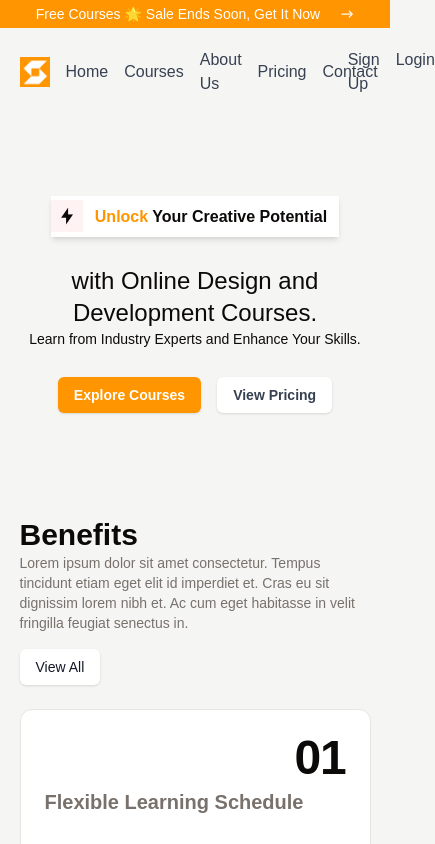
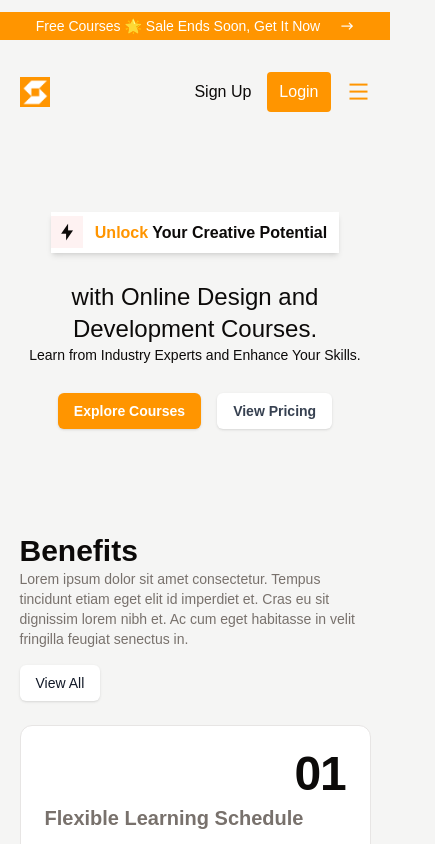
Before and after one commit to kasahun-welela/e-learning, a Next.js app: page / in a window 390 px wide. Shown: the top 844 px of the page, 435 px wide, since content can reach past the window. Built offline with nearby package versions, Linux system fonts and the light colour scheme.

Commit message:
add navigation menu for mobile

```diff
--- a/app/layout.tsx
+++ b/app/layout.tsx
@@ -24,7 +24,7 @@ export default function RootLayout({
   return (
     <html lang="en">
       <body className={` ${beVietnamPro.variable} bg-muted `}>
-        <div className="bg-primary py-1 text-center text-white text-sm flex justify-center gap-5">
+        <div className="bg-primary py-1 my-3 text-center text-white text-sm flex justify-center gap-5">
           <p>Free Courses 🌟 Sale Ends Soon, Get It Now</p>
           <i className="ri-arrow-right-long-line"></i>
         </div>
--- a/components/Header.tsx
+++ b/components/Header.tsx
@@ -1,12 +1,26 @@
+"use client";
 import Image from "next/image";
 import Link from "next/link";
+import { useState } from "react";
 
 export default function Header() {
+  const [menuOpen, setMenuOpen] = useState(false);
+
+  const handleMenuClick = () => {
+    setMenuOpen(!menuOpen);
+  };
+
+  const closeMenu = () => {
+    setMenuOpen(false);
+  };
+
   return (
     <>
-      <div className="max-w-[90%] mx-auto flex justify-between py-5">
+      {/* Desktop nav bar */}
+      <div className="hidden max-w-[90%] mx-auto md:flex justify-between py-5">
         <div>
           <ul className="flex justify-between gap-4 items-center text-gray-700">
+            <Link href="/">
               <Image
                 src="/logo.png"
                 alt="logo"
@@ -14,28 +28,29 @@ export default function Header() {
                 width={30}
                 height={30}
               />
+            </Link>
             <li>
               <Link className="hover:text-primary" href="/">
                 Home
               </Link>
             </li>
             <li>
-              <Link className="hover:text-primary" href="/">
+              <Link className="hover:text-primary" href="/course">
                 Courses
               </Link>
             </li>
             <li>
-              <Link className="hover:text-primary" href="/">
+              <Link className="hover:text-primary" href="/about">
                 About Us
               </Link>
             </li>
             <li>
-              <Link className="hover:text-primary" href="/">
+              <Link className="hover:text-primary" href="/price">
                 Pricing
               </Link>
             </li>
             <li>
-              <Link className="hover:text-primary" href="/">
+              <Link className="hover:text-primary" href="/contact">
                 Contact
               </Link>
             </li>
@@ -51,7 +66,6 @@ export default function Header() {
             <li>
               <Link
                 className="bg-primary text-white py-3 px-4 rounded hover:bg-primary/75"
-                className="hover:text-primary"
                 href="/login"
               >
                 Login
@@ -60,6 +74,96 @@ export default function Header() {
           </ul>
         </div>
       </div>
+
+      {/* Mobile nav bar */}
+      <div className="flex justify-between items-center max-w-[90%] mx-auto md:hidden py-5">
+        <Link href="/">
+          <Image
+            src="/logo.png"
+            alt="logo"
+            className="bg-primary"
+            width={30}
+            height={30}
+          />
+        </Link>
+        <div className="flex items-center gap-4">
+          <Link className="hover:text-primary" href="/">
+            Sign Up
+          </Link>
+          <Link
+            className="bg-primary text-white py-2 px-3 rounded hover:bg-primary/75"
+            href="/login"
+          >
+            Login
+          </Link>
+          <button onClick={handleMenuClick} className="text-primary">
+            <i className="ri-menu-line text-2xl"></i>
+          </button>
+        </div>
+      </div>
+
+      {/* Mobile menu nav list */}
+      {menuOpen && (
+        <div
+          className="fixed inset-0 bg-black bg-opacity-50 z-50 md:hidden"
+          onClick={closeMenu}
+        >
+          <div className="fixed inset-y-0 right-0 w-[75%] bg-white z-50 overflow-y-auto">
+            <div className="flex justify-end p-4">
+              <button onClick={closeMenu} className="text-primary">
+                <i className="ri-close-line text-2xl"></i>
+              </button>
+            </div>
+            <ul className="space-y-4 p-4">
+              <li>
+                <Link
+                  className="hover:text-primary"
+                  href="/"
+                  onClick={closeMenu}
+                >
+                  Home
+                </Link>
+              </li>
+              <li>
+                <Link
+                  className="hover:text-primary"
+                  href="/course"
+                  onClick={closeMenu}
+                >
+                  Courses
+                </Link>
+              </li>
+              <li>
+                <Link
+                  className="hover:text-primary"
+                  href="/about"
+                  onClick={closeMenu}
+                >
+                  About Us
+                </Link>
+              </li>
+              <li>
+                <Link
+                  className="hover:text-primary"
+                  href="/price"
+                  onClick={closeMenu}
+                >
+                  Pricing
+                </Link>
+              </li>
+              <li>
+                <Link
+                  className="hover:text-primary"
+                  href="/contact"
+                  onClick={closeMenu}
+                >
+                  Contact
+                </Link>
+              </li>
+            </ul>
+          </div>
+        </div>
+      )}
     </>
   );
 }
```
Lines whose indentation alone changed are shown as unchanged.
